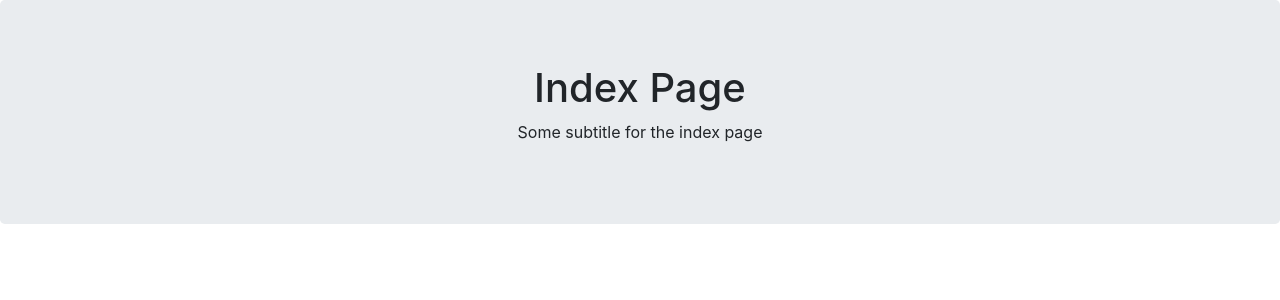
After one commit to guilhermefacanha/php_final_project, a PHP site: page / in a window 1280 px wide. The commit adds this page. Shown: the top 300 px of the page. Run offline with PHP 8.4, Linux system fonts and the light colour scheme; some libraries are stand-ins or nearby versions.

Commit message:
index page with bootstrap and table js frame

```diff
--- a/inc/Page/Page.class.php
+++ b/inc/Page/Page.class.php
@@ -6,6 +6,7 @@ class Page
 {
 
     public static $title = "Please set the title";
+    public static $subtitle = "Please set the subtitle";
 
     //This function displays the html header
     public static function header()
@@ -21,17 +22,23 @@ class Page
                 <?php echo self::$title ?>
             </title>
             <meta name="viewport" content="width=device-width, initial-scale=1">
-            <link rel="stylesheet" href="https://stackpath.bootstrapcdn.com/bootstrap/4.2.1/css/bootstrap.min.css"
-                integrity="sha384-GJzZqFGwb1QTTN6wy59ffF1BuGJpLSa9DkKMp0DgiMDm4iYMj70gZWKYbI706tWS" crossorigin="anonymous">
-            <script src="https://code.jquery.com/jquery-3.3.1.slim.min.js"
-                integrity="sha384-q8i/X+965DzO0rT7abK41JStQIAqVgRVzpbzo5smXKp4YfRvH+8abtTE1Pi6jizo" crossorigin="anonymous">
-            </script>
-            <script src="https://cdnjs.cloudflare.com/ajax/libs/popper.js/1.14.6/umd/popper.min.js"
-                integrity="sha384-wHAiFfRlMFy6i5SRaxvfOCifBUQy1xHdJ/yoi7FRNXMRBu5WHdZYu1hA6ZOblgut" crossorigin="anonymous">
-            </script>
-            <script src="https://stackpath.bootstrapcdn.com/bootstrap/4.2.1/js/bootstrap.min.js"
-                integrity="sha384-B0UglyR+jN6CkvvICOB2joaf5I4l3gm9GU6Hc1og6Ls7i6U/mkkaduKaBhlAXv9k" crossorigin="anonymous">
-            </script>
+
+            <!-- Bootstrap CSS -->
+            <link rel="stylesheet" href="https://stackpath.bootstrapcdn.com/bootstrap/4.1.3/css/bootstrap.min.css" integrity="sha384-MCw98/SFnGE8fJT3GXwEOngsV7Zt27NXFoaoApmYm81iuXoPkFOJwJ8ERdknLPMO" crossorigin="anonymous">
+            <link rel="stylesheet" type="text/css" href="//cdn.datatables.net/1.10.19/css/jquery.dataTables.min.css" />
+            <link rel="stylesheet" href="https://cdnjs.cloudflare.com/ajax/libs/font-awesome/4.7.0/css/font-awesome.min.css">
+            <link rel="stylesheet" href="https://cdnjs.cloudflare.com/ajax/libs/bootstrap-select/1.13.2/css/bootstrap-select.min.css">
+
+
+            <!-- Optional JavaScript -->
+            <!-- jQuery first, then Popper.js, then Bootstrap JS -->
+            <script src="https://code.jquery.com/jquery-3.3.1.js"></script>
+            <script src="https://cdnjs.cloudflare.com/ajax/libs/popper.js/1.14.3/umd/popper.min.js" integrity="sha384-ZMP7rVo3mIykV+2+9J3UJ46jBk0WLaUAdn689aCwoqbBJiSnjAK/l8WvCWPIPm49" crossorigin="anonymous"></script>
+            <script src="https://stackpath.bootstrapcdn.com/bootstrap/4.1.3/js/bootstrap.min.js" integrity="sha384-ChfqqxuZUCnJSK3+MXmPNIyE6ZbWh2IMqE241rYiqJxyMiZ6OW/JmZQ5stwEULTy" crossorigin="anonymous"></script>
+            <script type="text/javascript" src="//cdn.datatables.net/1.10.19/js/jquery.dataTables.min.js"></script>
+            <script src="https://rawgit.com/RobinHerbots/Inputmask/4.x/dist/jquery.inputmask.bundle.js"></script>
+            <script src="https://cdnjs.cloudflare.com/ajax/libs/bootstrap-select/1.13.2/js/bootstrap-select.min.js"></script>
+
         </head>
 
         <body>
@@ -39,7 +46,7 @@ class Page
                 <h1>
                     <?php echo self::$title ?>
                 </h1>
-                <p>Customer List from Database</p>
+                <p><?php echo self::$subtitle ?></p>
             </div>
             <div class="container">
         <?php
--- /dev/null
+++ b/index.php
@@ -0,0 +1,9 @@
+<?php
+    require_once("inc/Page/Page.class.php");
+
+    PAGE::$title = 'Index Page';
+    PAGE::$subtitle = 'Some subtitle for the index page';
+    PAGE::header();
+
+    PAGE::footer();
+?>
```
Also changed, not shown: images/favicon.png (added).
